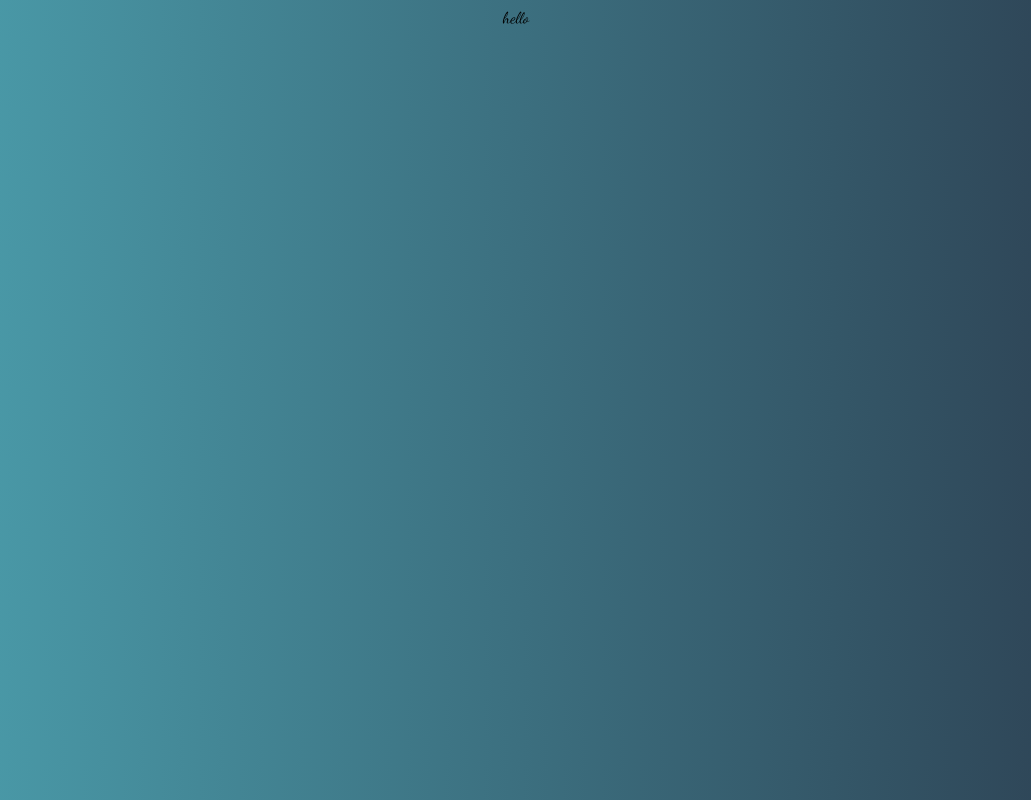
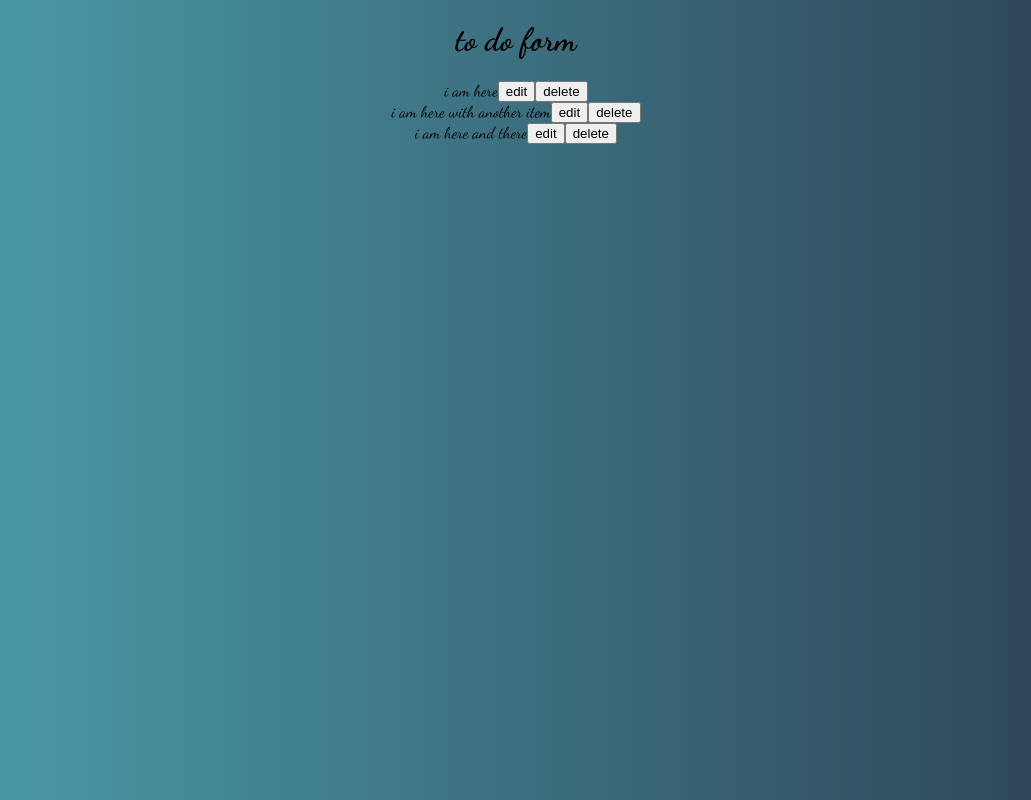
Before and after one commit to JosueJMartinez/react-to-do-list, a React (Create React App) app: page / in a window 1280 px wide. Shown: the whole page, without its empty margins (124-1155 px from the left). Built offline with nearby package versions, Linux system fonts and the light colour scheme.

Commit message:
simple update

```diff
--- a/src/js/App.js
+++ b/src/js/App.js
@@ -1,11 +1,12 @@
 import React from 'react';
 import logo from '../logo.svg';
 import '../css/App.css';
+import TodoList from './components/TodoList';
 
 function App() {
 	return (
 		<div className="App">
-			<div>hello</div>
+			<TodoList />
 		</div>
 	);
 }
--- /dev/null
+++ b/src/js/components/ListItem.jsx
@@ -0,0 +1,13 @@
+import React, { Component } from 'react';
+
+export default class ListItem extends Component {
+	render() {
+		return (
+			<div className="ListItem" id={this.props.id}>
+				{this.props.content}
+				<button>edit</button>
+				<button>delete</button>
+			</div>
+		);
+	}
+}
--- /dev/null
+++ b/src/js/components/TodoList.jsx
@@ -0,0 +1,23 @@
+import React, { Component } from 'react';
+import ListItem from './ListItem';
+
+export default class TodoList extends Component {
+	state = {
+		list: [
+			{ content: 'i am here', id: 'sdjkfghdfljkghdfh' },
+			{ content: 'i am here with another item', id: 'sdjkfghdfljkghdfeh' },
+			{ content: 'i am here and there', id: 'sdjkfghdfljkghdfhd' }
+		]
+	};
+	render() {
+		const list = this.state.list.map(item => (
+			<ListItem content={item.content} id={item.id} />
+		));
+		return (
+			<div>
+				<h1>to do form</h1>
+				{list}
+			</div>
+		);
+	}
+}
```
